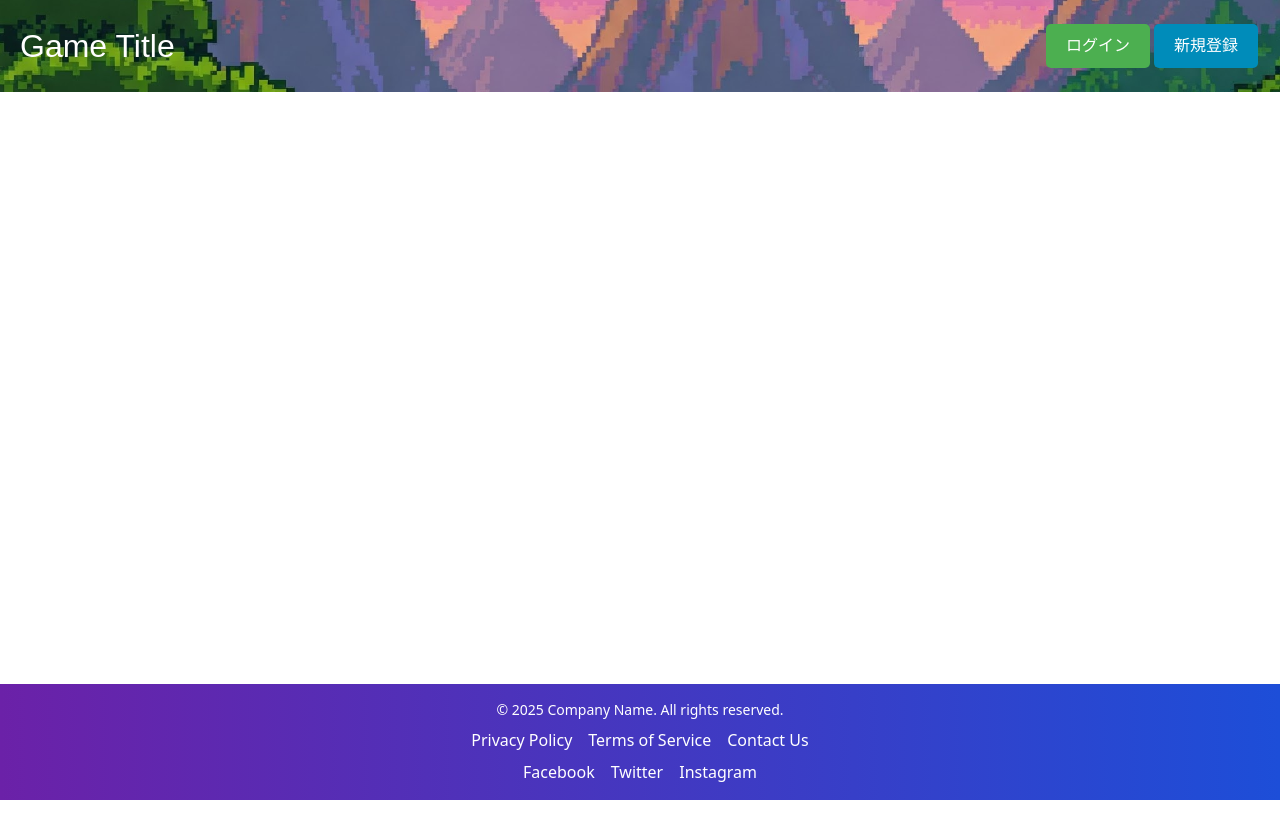
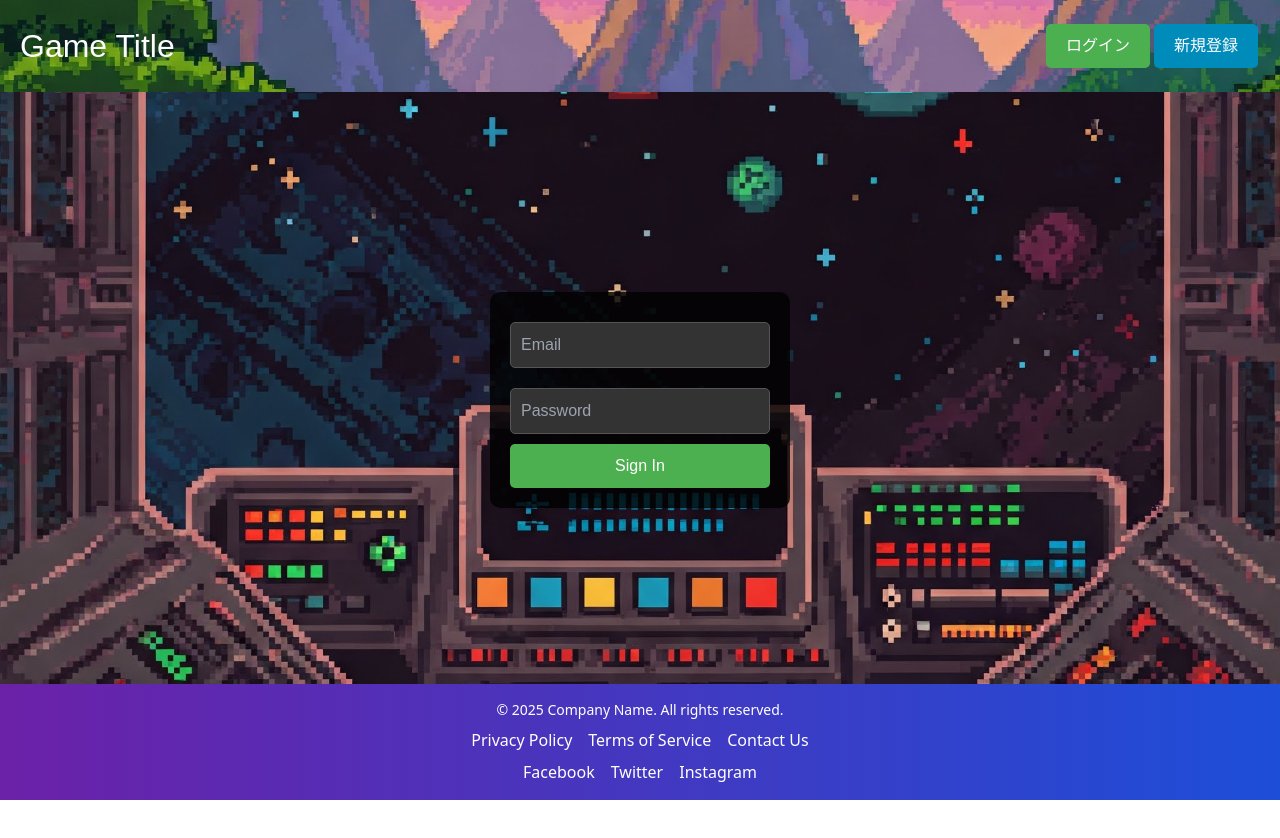
Before and after one commit to tamaco489/firebase_authentication_sample, a Next.js app in the folder front/apps/: page /sign_in in a window 1280 px wide. Shown: the top 838 px of the page. Before the commit the page ends 800 px from the top, so only its background shows below. Built offline with nearby package versions, Linux system fonts and the light colour scheme; no server answers.

Commit message:
add signin and signup components ui

```diff
--- a/front/apps/app/components/auth/SignIn.tsx
+++ b/front/apps/app/components/auth/SignIn.tsx
@@ -18,7 +18,6 @@ const SignIn = () => {
       const app = initializeApp(FIREBASE_CONFIG);
       const auth = getAuth(app);
       await signInWithEmailAndPassword(auth, email, password);
-      // ログイン成功時の処理
     } catch (err: unknown) {
       if (err instanceof Error) {
         setError(err.message);
@@ -29,12 +28,54 @@ const SignIn = () => {
   };
 
   return (
-    <form onSubmit={handleSubmit}>
-      {error && <p style={{ color: 'red' }}>{error}</p>}
-      <input type="email" placeholder="Email" value={email} onChange={(e) => setEmail(e.target.value)} />
-      <input type="password" placeholder="Password" value={password} onChange={(e) => setPassword(e.target.value)} />
-      <button type="submit">Sign In</button>
-    </form>
+    <div style={{
+      display: 'flex',
+      justifyContent: 'center',
+      alignItems: 'center',
+      height: '100vh',
+      backgroundImage: 'url(/images/signin-bg.jpg)',
+      backgroundSize: 'cover',
+      backgroundPosition: 'center',
+      fontFamily: 'Pixelify Sans, sans-serif',
+      color: 'white',
+    }}>
+      <form onSubmit={handleSubmit} style={{
+        backgroundColor: 'rgba(0, 0, 0, 0.8)',
+        padding: '20px',
+        borderRadius: '10px',
+        width: '300px',
+      }}>
+        {error && <p style={{ color: 'red' }}>{error}</p>}
+        <input type="email" placeholder="Email" value={email} onChange={(e) => setEmail(e.target.value)} style={{
+          width: '100%',
+          padding: '10px',
+          margin: '10px 0',
+          backgroundColor: '#333',
+          border: '1px solid #555',
+          borderRadius: '5px',
+          color: 'white',
+        }} />
+        <input type="password" placeholder="Password" value={password} onChange={(e) => setPassword(e.target.value)} style={{
+          width: '100%',
+          padding: '10px',
+          margin: '10px 0',
+          backgroundColor: '#333',
+          border: '1px solid #555',
+          borderRadius: '5px',
+          color: 'white',
+        }} />
+        <button type="submit" style={{
+          width: '100%',
+          padding: '10px',
+          backgroundColor: '#4CAF50',
+          border: 'none',
+          borderRadius: '5px',
+          color: 'white',
+          cursor: 'pointer',
+          transition: 'background-color 0.3s ease',
+        }} onMouseOver={(e) => e.currentTarget.style.backgroundColor = '#3e8e41'} onMouseOut={(e) => e.currentTarget.style.backgroundColor = '#4CAF50'}>Sign In</button>
+      </form>
+    </div>
   );
 };
 
--- a/front/apps/app/components/auth/SignUp.tsx
+++ b/front/apps/app/components/auth/SignUp.tsx
@@ -18,7 +18,6 @@ const SignUp = () => {
       const app = initializeApp(FIREBASE_CONFIG);
       const auth = getAuth(app);
       await createUserWithEmailAndPassword(auth, email, password);
-      // 新規登録成功時の処理
     } catch (err: unknown) {
       if (err instanceof Error) {
         setError(err.message);
@@ -29,12 +28,54 @@ const SignUp = () => {
   };
 
   return (
-    <form onSubmit={handleSubmit}>
-      {error && <p style={{ color: 'red' }}>{error}</p>}
-      <input type="email" placeholder="Email" value={email} onChange={(e) => setEmail(e.target.value)} />
-      <input type="password" placeholder="Password" value={password} onChange={(e) => setPassword(e.target.value)} />
-      <button type="submit">Sign Up</button>
-    </form>
+    <div style={{
+      display: 'flex',
+      justifyContent: 'center',
+      alignItems: 'center',
+      height: '100vh',
+      backgroundImage: 'url(/images/signup-bg.jpg)',
+      backgroundSize: 'cover',
+      backgroundPosition: 'center',
+      fontFamily: 'Pixelify Sans, sans-serif',
+      color: 'white',
+    }}>
+      <form onSubmit={handleSubmit} style={{
+        backgroundColor: 'rgba(0, 0, 0, 0.8)',
+        padding: '20px',
+        borderRadius: '10px',
+        width: '300px',
+      }}>
+        {error && <p style={{ color: 'red' }}>{error}</p>}
+        <input type="email" placeholder="Email" value={email} onChange={(e) => setEmail(e.target.value)} style={{
+          width: '100%',
+          padding: '10px',
+          margin: '10px 0',
+          backgroundColor: '#333',
+          border: '1px solid #555',
+          borderRadius: '5px',
+          color: 'white',
+        }} />
+        <input type="password" placeholder="Password" value={password} onChange={(e) => setPassword(e.target.value)} style={{
+          width: '100%',
+          padding: '10px',
+          margin: '10px 0',
+          backgroundColor: '#333',
+          border: '1px solid #555',
+          borderRadius: '5px',
+          color: 'white',
+        }} />
+        <button type="submit" style={{
+          width: '100%',
+          padding: '10px',
+          backgroundColor: '#008CBA',
+          border: 'none',
+          borderRadius: '5px',
+          color: 'white',
+          cursor: 'pointer',
+          transition: 'background-color 0.3s ease',
+        }} onMouseOver={(e) => e.currentTarget.style.backgroundColor = '#0077b5'} onMouseOut={(e) => e.currentTarget.style.backgroundColor = '#008CBA'}>Sign Up</button>
+      </form>
+    </div>
   );
 };
 
```
